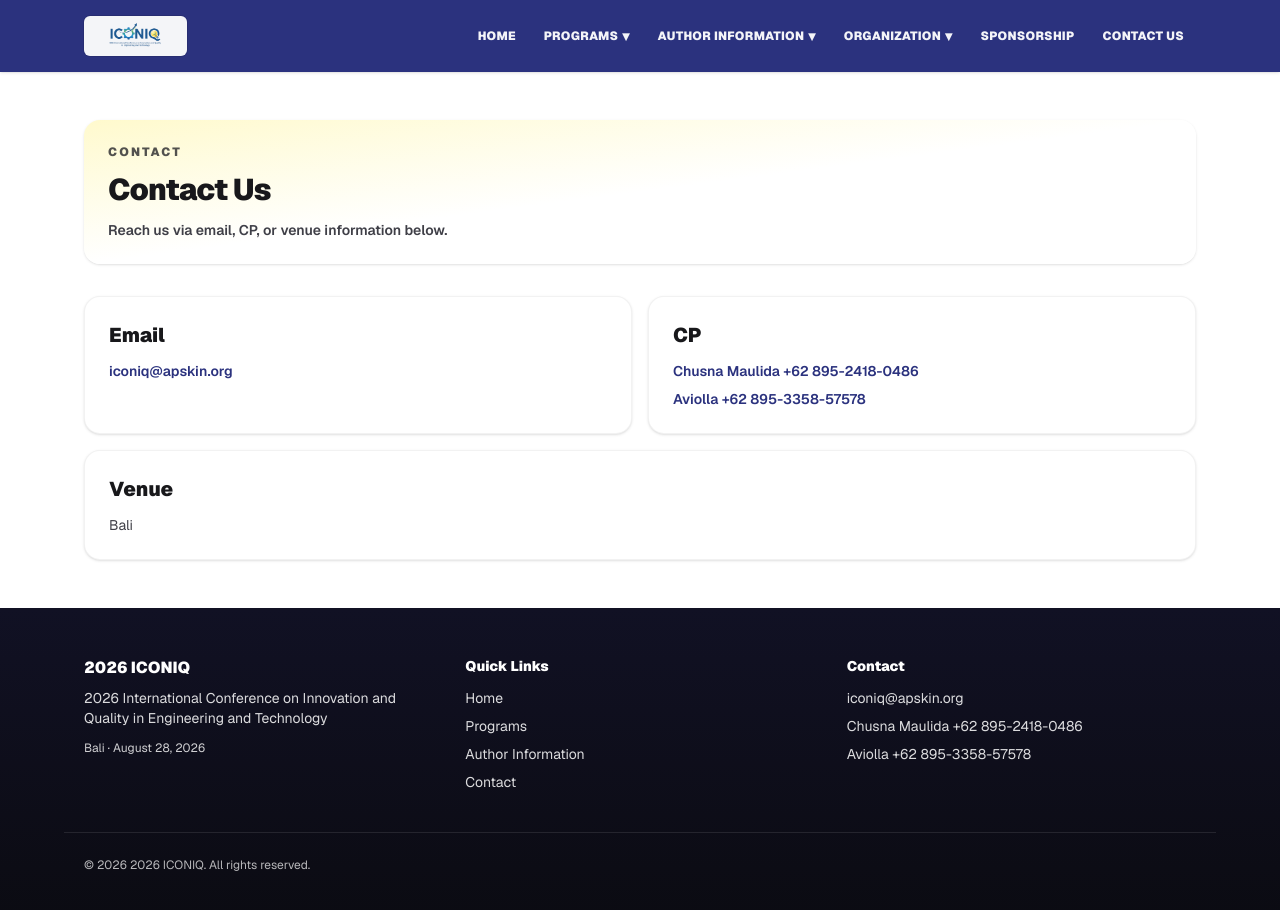
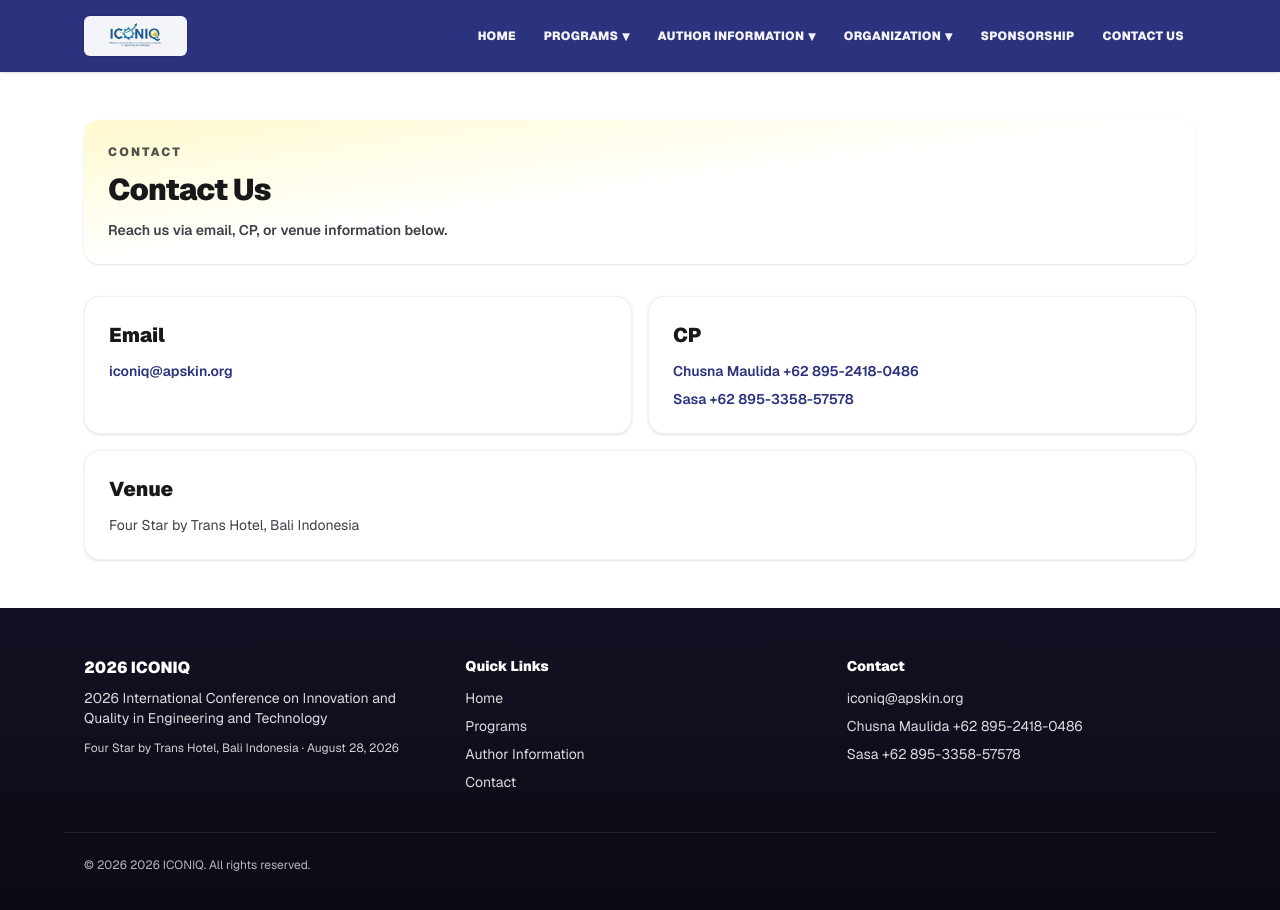
Before and after one commit to helloawuteam-maker/iconic2026, a Next.js app: page /contact in a window 1280 px wide. Shown: the top 910 px of the page. Built offline with nearby package versions, Linux system fonts and the light colour scheme.

Commit message:
update baru lagi

```diff
--- a/app/components/SiteFooter.tsx
+++ b/app/components/SiteFooter.tsx
@@ -7,7 +7,7 @@ export default function SiteFooter() {
           <p className="mt-2 text-sm text-white/85">
             2026 International Conference on Innovation and Quality in Engineering and Technology
           </p>
-          <p className="mt-3 text-xs text-white/80">Bali · August 28, 2026</p>
+          <p className="mt-3 text-xs text-white/80">Four Star by Trans Hotel, Bali Indonesia · August 28, 2026</p>
         </div>
         <div>
           <div className="text-sm font-black">Quick Links</div>
@@ -23,7 +23,7 @@ export default function SiteFooter() {
           <div className="mt-3 grid gap-2 text-sm text-white/85">
             <a className="hover:underline" href="mailto:iconiq@apskin.org">iconiq@apskin.org</a>
             <a className="hover:underline" href="tel:+6289524180486">Chusna Maulida +62 895-2418-0486</a>
-            <a className="hover:underline" href="tel:+62895335857578">Aviolla +62 895-3358-57578</a>
+            <a className="hover:underline" href="tel:+62895335857578">Sasa +62 895-3358-57578</a>
           </div>
         </div>
       </div>
--- a/app/contact/page.tsx
+++ b/app/contact/page.tsx
@@ -29,7 +29,7 @@ export default function ContactPage() {
                 Chusna Maulida +62 895-2418-0486
               </a>
               <a className="font-semibold text-[#2b327e] hover:underline" href="tel:+62895335857578">
-                Aviolla +62 895-3358-57578
+                Sasa +62 895-3358-57578
               </a>
             </div>
           </div>
@@ -37,7 +37,7 @@ export default function ContactPage() {
 
         <section className="mt-4 rounded-2xl border border-black/5 bg-white p-6 shadow-sm">
           <h2 className="text-xl font-black">Venue</h2>
-          <p className="mt-3 text-sm text-zinc-700">Bali</p>
+          <p className="mt-3 text-sm text-zinc-700">Four Star by Trans Hotel, Bali Indonesia</p>
         </section>
       </main>
 
--- a/app/page.tsx
+++ b/app/page.tsx
@@ -12,6 +12,7 @@ type DateRow = {
 type Speaker = {
   name: string;
   role: string;
+  expertise?: string;
   note?: string;
   imageSrc?: string;
 };
@@ -28,13 +29,13 @@ const keynoteSpeakers: Speaker[] = [
   {
     name: "Prof. Nobuo Funabiki",
     role: "Okayama University - Japan",
-    note: "(To be confirmed)",
+    expertise: "Expert in Signal Processing, Machine Intelligence, and Advanced Communication Systems",
     imageSrc: "/speakers/nobuo-funabiki.jpg",
   },
   {
     name: "Prof. Jing-Ming Guo",
     role: "National Taiwan University of Science and Technology",
-    note: "(To be confirmed)",
+    expertise: "Expert in Robotics, AI, and Intelligent System Applications",
     imageSrc: "/speakers/jing-ming.jpg",
   },
 ];
@@ -156,7 +157,7 @@ export default function Home() {
             <div className="grid">
               <div className="text-center">
                 <h2 className="text-sm font-black uppercase tracking-[0.18em] text-white/95 md:text-base">
-                  August 28, 2026 | Bali
+                  August 28, 2026 | Four Star by Trans Hotel, Bali Indonesia
                 </h2>
 
                 <h1 className="mt-5 text-4xl font-black uppercase leading-[0.92] tracking-wide drop-shadow md:text-6xl">
@@ -195,7 +196,7 @@ export default function Home() {
                     <div className="px-5 py-4">
                       <dt className="text-xs font-black uppercase tracking-[0.18em] text-white/90">Venue</dt>
                       <dd className="mt-2 text-sm font-semibold text-white">
-                        Bali
+                        Four Star by Trans Hotel, Bali Indonesia
                       </dd>
                     </div>
                     <div className="px-5 py-4">
@@ -259,7 +260,7 @@ export default function Home() {
               Bringing Human Behavior and Social Dynamics into the Technological Ecosystem
             </p>
             <p className="mt-4 text-sm font-black opacity-95">
-              Bali
+              Four Star by Trans Hotel, Bali Indonesia
               <br />
               August 28, 2026
             </p>
@@ -313,6 +314,9 @@ export default function Home() {
                   </div>
                   <h3 className="mt-3 text-sm font-black leading-snug">{s.name}</h3>
                   <p className="mt-2 text-xs font-semibold text-zinc-700">{s.role}</p>
+                  {s.expertise ? (
+                    <p className="mt-3 rounded-xl bg-[#633193]/8 px-3 py-2 text-xs font-semibold text-[#633193]">{s.expertise}</p>
+                  ) : null}
                   {s.note ? <p className="mt-3 text-xs text-zinc-600">{s.note}</p> : null}
                 </div>
               ))}
@@ -340,9 +344,19 @@ export default function Home() {
                     <td className="border-b border-black/5 px-4 py-3 text-center">35 USD</td>
                   </tr>
                   <tr className="bg-black/[0.015]">
-                    <td className="px-4 py-3 font-black text-zinc-900">Indonesian Presenter</td>
-                    <td className="px-4 py-3 text-center">IDR 500,000</td>
-                    <td className="px-4 py-3 text-center">IDR 1,000,000</td>
+                    <td className="border-b border-black/5 px-4 py-3 font-black text-zinc-900">Indonesian Presenter</td>
+                    <td className="border-b border-black/5 px-4 py-3 text-center">IDR 500,000</td>
+                    <td className="border-b border-black/5 px-4 py-3 text-center">IDR 1,000,000</td>
+                  </tr>
+                  <tr>
+                    <td className="border-b border-black/5 px-4 py-3 font-black text-zinc-900">International Participant</td>
+                    <td className="border-b border-black/5 px-4 py-3 text-center">10 USD</td>
+                    <td className="border-b border-black/5 px-4 py-3 text-center">35 USD</td>
+                  </tr>
+                  <tr className="bg-black/[0.015]">
+                    <td className="px-4 py-3 font-black text-zinc-900">Indonesian Participant</td>
+                    <td className="px-4 py-3 text-center">IDR 100,000</td>
+                    <td className="px-4 py-3 text-center">IDR 600,000</td>
                   </tr>
                 </tbody>
               </table>
```
